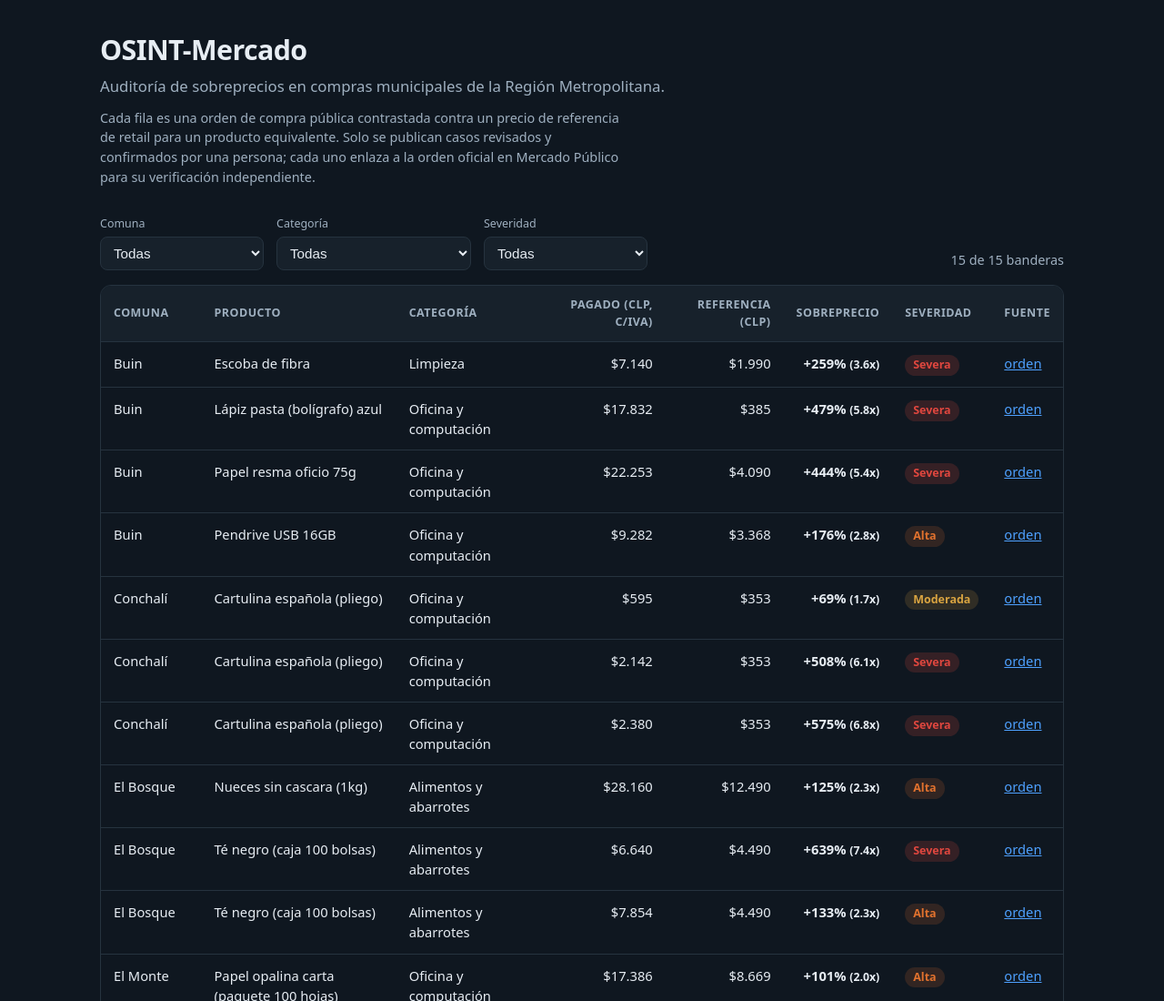
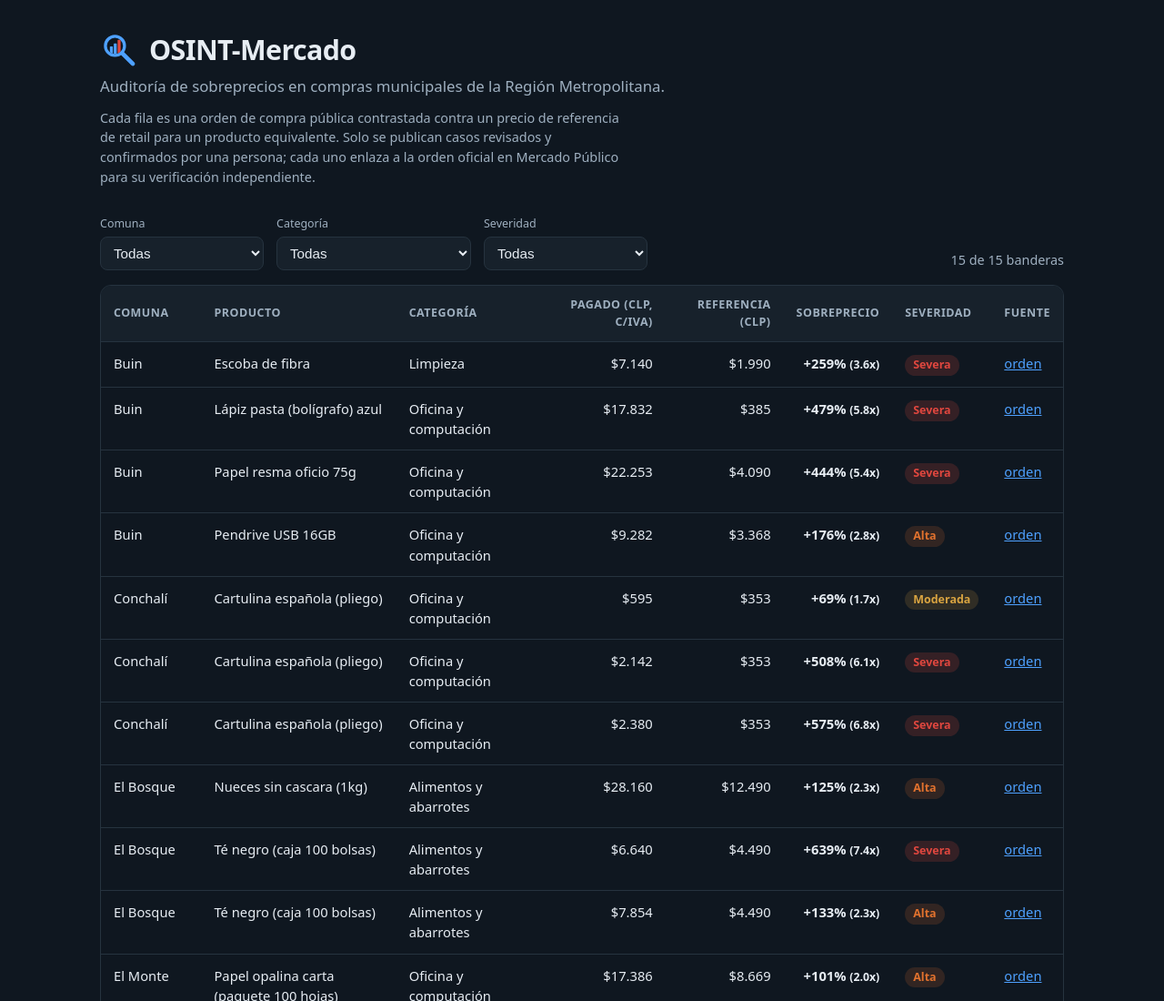
Before and after one commit to fcarvajalbrown/OSINT-Mercado, a plain HTML site: page frontend/index.html in a window 1280 px wide. Shown: the top 1100 px of the page at 91% size. Drawn offline with Linux system fonts and the light colour scheme; files whose address does not match are found by name.

Commit message:
feat(frontend): add magnifying-glass/price-bars logo as favicon and header mark
Original SVG logo (magnifying glass with a price bar-chart in the lens; the
tallest bar in severity-red = the overprice being caught), tied to the site
palette (--accent blue, --severe red). Added as SVG favicon and to the left of
the OSINT-Mercado title via a flex .brand wrapper. Scales cleanly to 16px.
Design grounded in logo references (magnifying-glass + bar-chart data-analysis
convention, monochrome/scalability principles), not AI-generated art.

```diff
--- a/frontend/index.html
+++ b/frontend/index.html
@@ -4,11 +4,15 @@
   <meta charset="utf-8">
   <meta name="viewport" content="width=device-width, initial-scale=1">
   <title>OSINT-Mercado — Sobreprecios en compras municipales</title>
+  <link rel="icon" type="image/svg+xml" href="./logo.svg">
   <link rel="stylesheet" href="./styles.css">
 </head>
 <body>
   <header>
-    <h1>OSINT-Mercado</h1>
+    <div class="brand">
+      <img class="logo" src="./logo.svg" width="42" height="42" alt="">
+      <h1>OSINT-Mercado</h1>
+    </div>
     <p class="tagline">Auditoría de sobreprecios en compras municipales de la Región Metropolitana.</p>
     <p class="note">
       Cada fila es una orden de compra pública contrastada contra un precio de referencia de
--- a/frontend/styles.css
+++ b/frontend/styles.css
@@ -22,6 +22,9 @@ body {
 
 header, .filters, main, footer { max-width: 1100px; margin: 0 auto; padding: 0 20px; }
 header { padding-top: 32px; }
+.brand { display: flex; align-items: center; gap: 12px; margin-bottom: 4px; }
+.brand h1 { margin: 0; }
+.logo { flex: none; display: block; }
 h1 { margin: 0 0 4px; font-size: 1.9rem; letter-spacing: -0.02em; }
 .tagline { margin: 0 0 12px; color: var(--muted); font-size: 1.05rem; }
 .note { margin: 0 0 8px; color: var(--muted); font-size: 0.9rem; max-width: 70ch; }
```
Also changed, not shown: frontend/logo.svg (added).
